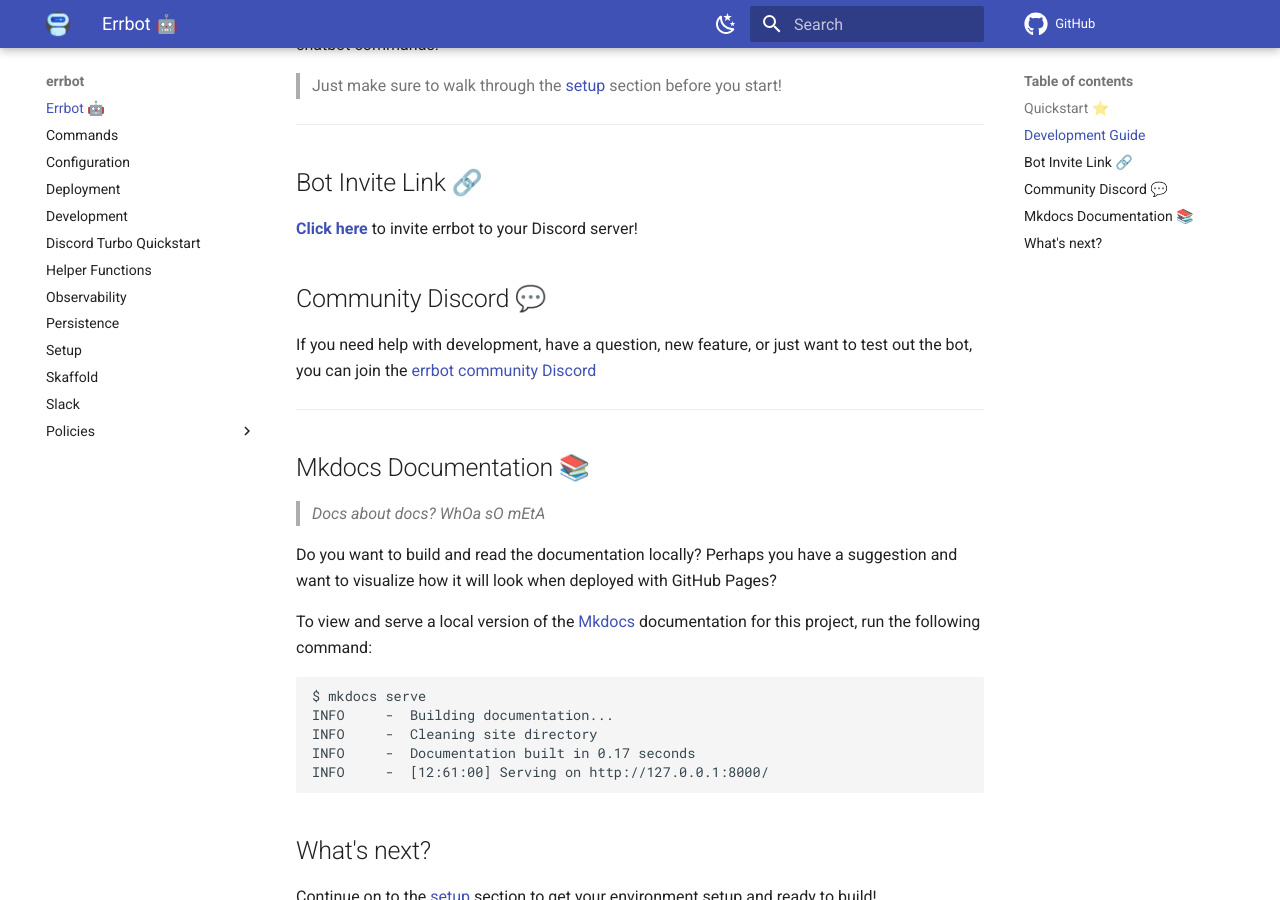
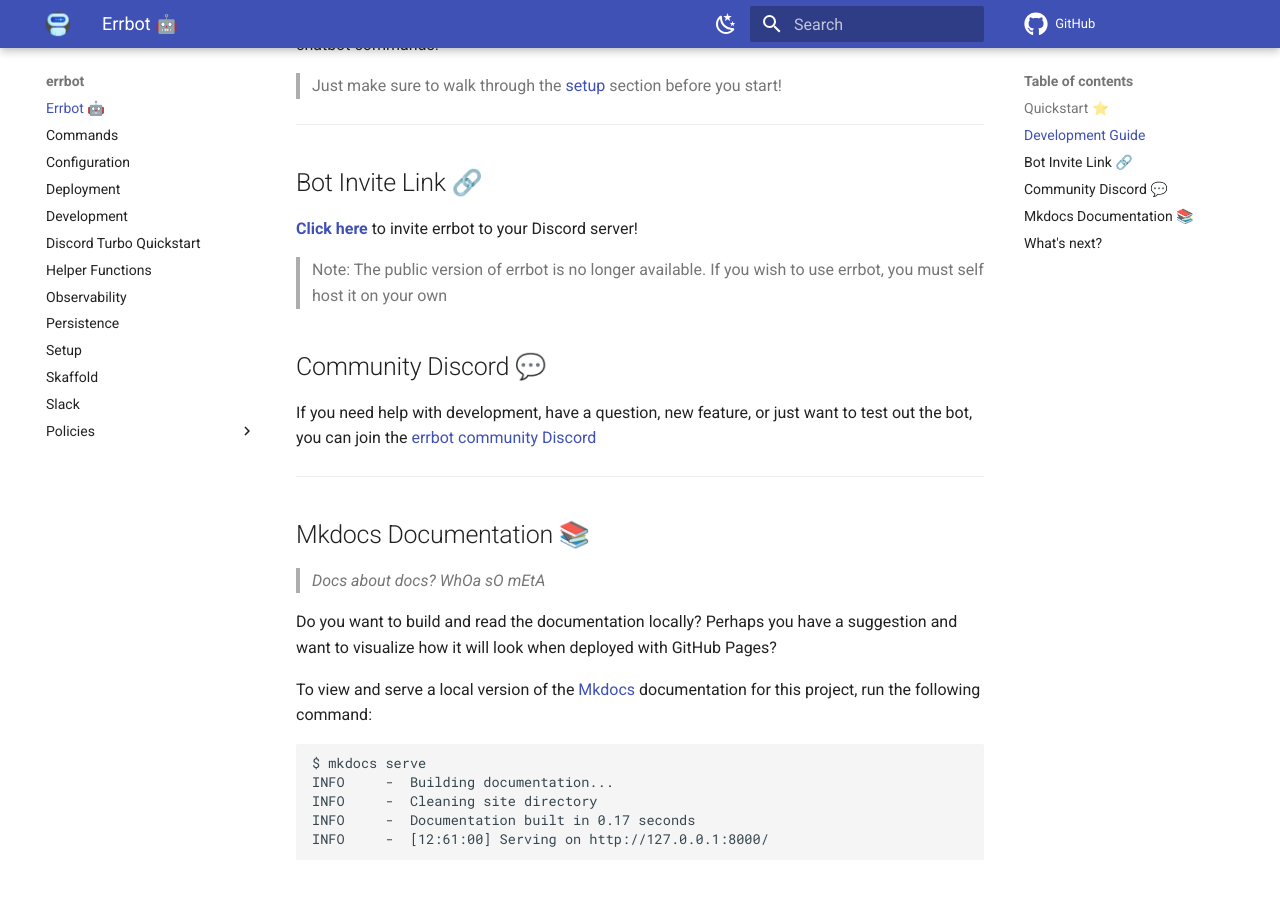
Before and after one commit to GrantBirki/errbot, an MkDocs documentation site: the page built from docs/index.md, in a window 1280 px wide and 900 px high, scrolled down 919 px. Built offline with MkDocs 1.6.1 and Material for MkDocs 9.7.7, drawn with Linux system fonts in a browser that asks for light colours; comment, search, counter and statistics services are not loaded.

Commit message:
update docs

```diff
--- a/docs/index.md
+++ b/docs/index.md
@@ -36,6 +36,8 @@
 
 [**Click here**](https://discord.com/api/oauth2/authorize?client_id=943402285680189511&permissions=36734976&scope=bot) to invite errbot to your Discord server!
 
+> Note: The public version of errbot is no longer available. If you wish to use errbot, you must self host it on your own
+
 ## Community Discord 💬
 
 If you need help with development, have a question, new feature, or just want to test out the bot, you can join the [errbot community Discord](https://discord.gg/qvnxqyuVpM)
```
Also changed, not shown: README.md (+2 -0 lines).
